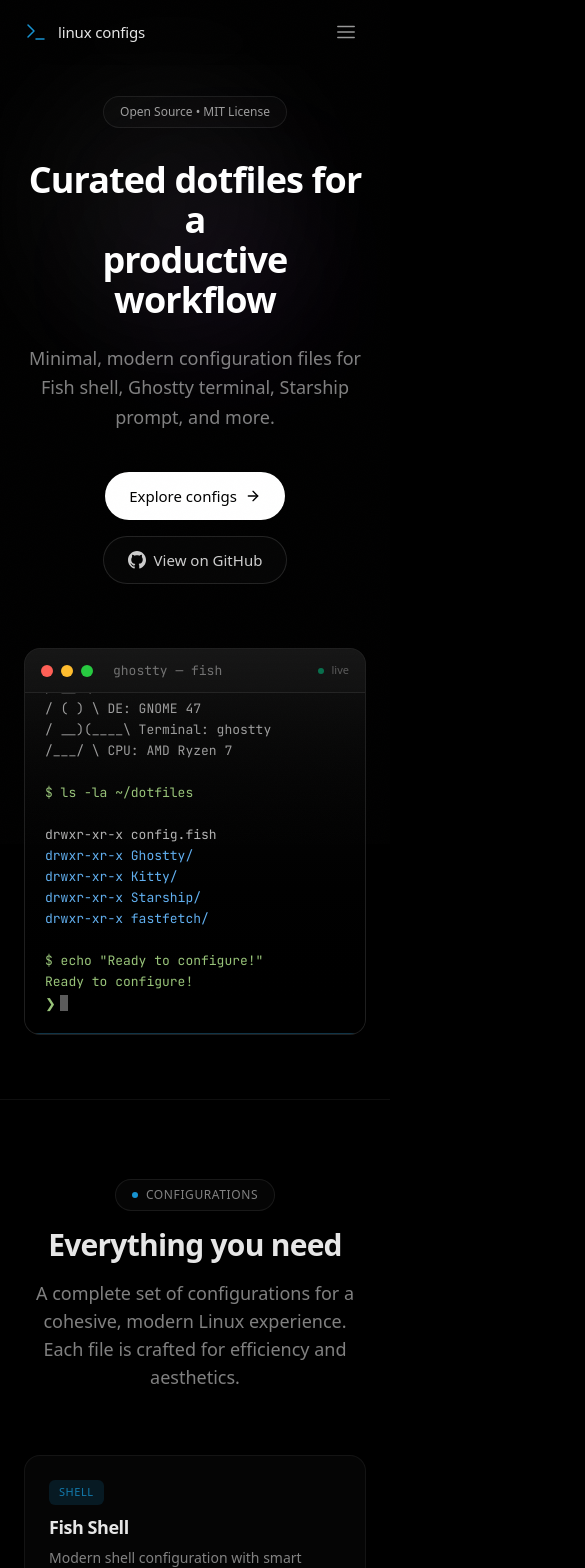
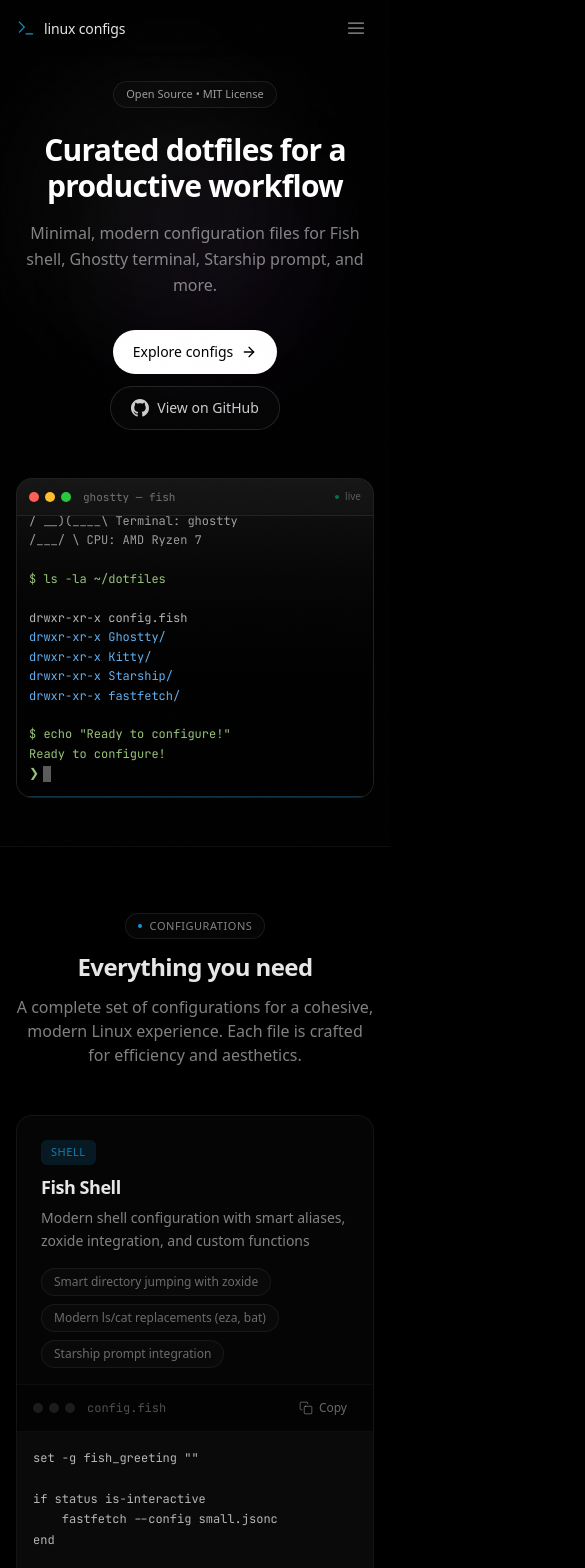
Before and after one commit to insaneodyssey26/Linux-configs, a Next.js app: page / in a window 390 px wide. Shown: the top 1568 px of the page, 585 px wide, since content can reach past the window. Built offline with nearby package versions, Linux system fonts and the light colour scheme.

Commit message:
Fstab conf

```diff
--- a/src/app/globals.css
+++ b/src/app/globals.css
@@ -19,6 +19,7 @@
   -webkit-font-smoothing: antialiased;
   -moz-osx-font-smoothing: grayscale;
   overflow-x: hidden;
+  max-width: 100vw;
 }
 
 /* Noise texture overlay for depth */
@@ -193,14 +194,25 @@
   }
 }
 
-/* Print styles */
-@media print {
-  body::before {
-    display: none;
-  }
+/* Prevent horizontal overflow */
+* {
+  box-sizing: border-box;
+}
 
-  * {
-    background: white !important;
-    color: black !important;
-  }
+html, body {
+  max-width: 100vw;
+  overflow-x: hidden;
 }
+
+/* Ensure images and media don't overflow */
+img, video, canvas, svg {
+  max-width: 100%;
+  height: auto;
+}
+
+/* Prevent long words from overflowing */
+.word-break {
+  word-wrap: break-word;
+  overflow-wrap: break-word;
+  hyphens: auto;
+}
--- a/src/components/configs-section.tsx
+++ b/src/components/configs-section.tsx
@@ -6,33 +6,33 @@
 
 export function ConfigsSection() {
   return (
-    <section id="configs" className="relative py-20 md:py-24">
+    <section id="configs" className="relative py-16 md:py-24">
       {/* Background gradient */}
       <div className="pointer-events-none absolute inset-0">
         <div className="absolute top-0 left-0 h-px w-full bg-white/[0.06]" />
       </div>
 
-      <div className="relative mx-auto max-w-6xl px-6">
+      <div className="relative mx-auto max-w-6xl px-4 sm:px-6">
         {/* Section Header */}
         <motion.div
-          className="mb-16 text-center"
+          className="mb-12 text-center md:mb-16"
           initial={{ opacity: 0, y: 20 }}
           whileInView={{ opacity: 1, y: 0 }}
           viewport={{ once: true, margin: "-100px" }}
           transition={{ duration: 0.6 }}
         >
           <motion.span
-            className="mb-4 inline-flex items-center gap-2 rounded-full border border-white/[0.08] bg-white/[0.02] px-4 py-1.5 text-[12px] font-medium uppercase tracking-wider text-white/50 backdrop-blur-sm"
+            className="mb-3 inline-flex items-center gap-2 rounded-full border border-white/[0.08] bg-white/[0.02] px-3 py-1 text-[11px] font-medium uppercase tracking-wider text-white/50 backdrop-blur-sm sm:px-4 sm:py-1.5 sm:text-[12px]"
             initial={{ opacity: 0, scale: 0.9 }}
             whileInView={{ opacity: 1, scale: 1 }}
             viewport={{ once: true }}
             transition={{ delay: 0.1 }}
           >
-            <span className="h-1.5 w-1.5 rounded-full bg-[#1793d1]" />
+            <span className="h-1 w-1 rounded-full bg-[#1793d1] sm:h-1.5 sm:w-1.5" />
             Configurations
           </motion.span>
           <motion.h2
-            className="text-3xl font-semibold tracking-tight text-white/90 md:text-4xl"
+            className="text-2xl font-semibold tracking-tight text-white/90 md:text-4xl"
             initial={{ opacity: 0, y: 10 }}
             whileInView={{ opacity: 1, y: 0 }}
             viewport={{ once: true }}
@@ -41,7 +41,7 @@
             Everything you need
           </motion.h2>
           <motion.p
-            className="mx-auto mt-4 max-w-lg text-lg text-white/50"
+            className="mx-auto mt-3 max-w-lg text-base text-white/50 md:text-lg"
             initial={{ opacity: 0, y: 10 }}
             whileInView={{ opacity: 1, y: 0 }}
             viewport={{ once: true }}
@@ -53,7 +53,7 @@
         </motion.div>
 
         {/* Config Grid */}
-        <div className="grid gap-6 md:grid-cols-2">
+        <div className="grid gap-4 sm:gap-6 md:grid-cols-2">
           {configs.map((config, index) => (
             <ConfigCard key={config.id} config={config} index={index} />
           ))}
--- a/src/components/header.tsx
+++ b/src/components/header.tsx
@@ -55,20 +55,20 @@
           hasScrolled && "backdrop-saturate-150"
         )}
       >
-        <div className="mx-auto max-w-6xl px-6">
-          <div className="flex h-16 items-center justify-between">
+        <div className="mx-auto max-w-6xl px-4 sm:px-6">
+          <div className="flex h-14 items-center justify-between md:h-16">
             {/* Logo */}
             <Link
               href="/"
-              className="group flex items-center gap-2.5 text-white/90 transition-colors hover:text-white"
+              className="group flex items-center gap-2 text-white/90 transition-colors hover:text-white"
             >
               <motion.div
                 whileHover={{ rotate: [0, -10, 10, 0] }}
                 transition={{ duration: 0.4 }}
               >
-                <Terminal size={24} className="text-[#1793d1] transition-colors group-hover:text-[#1ca3e3]" />
+                <Terminal size={20} className="text-[#1793d1] transition-colors group-hover:text-[#1ca3e3] lg:size-22" />
               </motion.div>
-              <span className="text-[15px] font-medium tracking-[-0.01em]">
+              <span className="text-[14px] font-medium tracking-[-0.01em] md:text-base lg:text-lg">
                 linux configs
               </span>
             </Link>
@@ -79,17 +79,17 @@
                 <Link
                   key={link.href}
                   href={link.href}
-                  className="group relative px-4 py-2 text-[14px] text-white/50 transition-colors hover:text-white/90"
+                  className="group relative px-3 py-2 text-[14px] text-white/50 transition-colors hover:text-white/90 md:px-4"
                 >
                   {link.label}
-                  <span className="absolute inset-x-4 -bottom-px h-px bg-[#1793d1]/50 opacity-0 transition-opacity group-hover:opacity-100" />
+                  <span className="absolute inset-x-3 -bottom-px h-px bg-[#1793d1]/50 opacity-0 transition-opacity group-hover:opacity-100 md:inset-x-4" />
                 </Link>
               ))}
               <motion.a
                 href="https://github.com/insaneodyssey26/Linux-configs"
                 target="_blank"
                 rel="noopener noreferrer"
-                className="ml-3 flex items-center gap-2 rounded-full border border-white/[0.08] bg-white/[0.02] px-4 py-2 text-[14px] text-white/70 transition-all hover:border-white/[0.15] hover:bg-white/[0.05] hover:text-white"
+                className="ml-2 flex items-center gap-2 rounded-full border border-white/[0.08] bg-white/[0.02] px-3 py-2 text-[14px] text-white/70 transition-all hover:border-white/[0.15] hover:bg-white/[0.05] hover:text-white md:ml-3 md:px-4"
                 whileHover={{ scale: 1.02 }}
                 whileTap={{ scale: 0.98 }}
               >
@@ -101,7 +101,7 @@
             {/* Mobile Menu Button */}
             <motion.button
               onClick={() => setMobileMenuOpen(!mobileMenuOpen)}
-              className="flex h-10 w-10 items-center justify-center rounded-xl text-white/60 transition-colors hover:bg-white/[0.05] hover:text-white md:hidden"
+              className="flex h-9 w-9 items-center justify-center rounded-xl text-white/60 transition-colors hover:bg-white/[0.05] hover:text-white md:hidden"
               whileTap={{ scale: 0.95 }}
               aria-label="Toggle menu"
               aria-expanded={mobileMenuOpen}
@@ -115,7 +115,7 @@
                     exit={{ rotate: 90, opacity: 0 }}
                     transition={{ duration: 0.2 }}
                   >
-                    <X size={22} />
+                    <X size={20} />
                   </motion.div>
                 ) : (
                   <motion.div
@@ -125,7 +125,7 @@
                     exit={{ rotate: -90, opacity: 0 }}
                     transition={{ duration: 0.2 }}
                   >
-                    <Menu size={22} />
+                    <Menu size={20} />
                   </motion.div>
                 )}
               </AnimatePresence>
@@ -145,7 +145,7 @@
             className="fixed inset-0 z-40 bg-black/98 backdrop-blur-2xl md:hidden"
           >
             <motion.div
-              className="flex h-full flex-col items-center justify-center gap-8"
+              className="flex h-full flex-col items-center justify-center gap-6 px-4"
               initial="hidden"
               animate="visible"
               exit="hidden"
@@ -168,7 +168,7 @@
                   <Link
                     href={link.href}
                     onClick={() => setMobileMenuOpen(false)}
-                    className="text-3xl font-medium text-white/80 transition-colors hover:text-white"
+                    className="text-2xl font-medium text-white/80 transition-colors hover:text-white sm:text-3xl"
                   >
                     {link.label}
                   </Link>
@@ -185,9 +185,9 @@
                   target="_blank"
                   rel="noopener noreferrer"
                   onClick={() => setMobileMenuOpen(false)}
-                  className="mt-4 flex items-center gap-3 rounded-full border border-white/10 bg-white/5 px-6 py-3 text-lg text-white/90 transition-all hover:bg-white/10"
+                  className="mt-2 flex items-center gap-3 rounded-full border border-white/10 bg-white/5 px-5 py-3 text-base text-white/90 transition-all hover:bg-white/10 sm:px-6 sm:text-lg"
                 >
-                  <GitHub size={20} />
+                  <GitHub size={18} />
                   <span>View on GitHub</span>
                 </a>
               </motion.div>
--- a/src/components/hero-section.tsx
+++ b/src/components/hero-section.tsx
@@ -28,7 +28,7 @@
 
 export function HeroSection() {
   return (
-    <section className="relative overflow-hidden pt-24 pb-16 md:pt-32 md:pb-24">
+    <section className="relative overflow-hidden pt-20 pb-12 md:pt-32 md:pb-24">
       {/* Animated background */}
       <div className="pointer-events-none absolute inset-0">
         {/* Floating orbs */}
@@ -68,7 +68,7 @@
         }}
       />
 
-      <div className="relative mx-auto max-w-6xl px-6">
+      <div className="relative mx-auto max-w-6xl px-4 sm:px-6">
         <motion.div
           className="mx-auto max-w-3xl text-center"
           variants={container}
@@ -77,14 +77,14 @@
         >
           {/* Badge */}
           <motion.div variants={item}>
-            <span className="inline-flex items-center gap-2 rounded-full border border-white/[0.08] bg-white/[0.02] px-4 py-1.5 text-[12px] font-medium text-white/60 backdrop-blur-sm">
+            <span className="inline-flex items-center gap-2 rounded-full border border-white/[0.08] bg-white/[0.02] px-3 py-1 text-[11px] font-medium text-white/60 backdrop-blur-sm sm:px-4 sm:text-[12px]">
               Open Source • MIT License
             </span>
           </motion.div>
 
           {/* Headline */}
           <motion.h1
-            className="mt-8 text-4xl font-semibold tracking-tight text-white md:text-6xl md:leading-[1.1]"
+            className="mt-6 text-3xl font-semibold tracking-tight text-white sm:text-4xl md:text-6xl md:leading-[1.1]"
             variants={item}
           >
             Curated dotfiles for a
@@ -96,7 +96,7 @@
 
           {/* Subheadline */}
           <motion.p
-            className="mx-auto mt-6 max-w-xl text-lg leading-relaxed text-white/50 md:text-xl"
+            className="mx-auto mt-4 max-w-xl text-base leading-relaxed text-white/50 sm:text-lg md:text-xl"
             variants={item}
           >
             Minimal, modern configuration files for Fish shell, Ghostty
@@ -105,13 +105,13 @@
 
           {/* CTAs */}
           <motion.div
-            className="mt-10 flex flex-col items-center justify-center gap-4 sm:flex-row"
+            className="mt-8 flex flex-col items-center justify-center gap-3 sm:flex-row sm:gap-4"
             variants={item}
           >
             <Magnetic strength={0.15}>
               <motion.a
                 href="#configs"
-                className="group relative flex h-12 items-center gap-2 overflow-hidden rounded-full bg-white px-6 text-[15px] font-medium text-black"
+                className="group relative flex h-11 items-center gap-2 overflow-hidden rounded-full bg-white px-5 text-[14px] font-medium text-black sm:h-12 sm:px-6 sm:text-[15px]"
                 whileHover={{ scale: 1.02 }}
                 whileTap={{ scale: 0.98 }}
               >
@@ -130,7 +130,7 @@
                 href="https://github.com/insaneodyssey26/Linux-configs"
                 target="_blank"
                 rel="noopener noreferrer"
-                className="group flex h-12 items-center gap-2 rounded-full border border-white/[0.12] bg-white/[0.02] px-6 text-[15px] font-medium text-white/80 backdrop-blur-sm transition-all hover:border-white/[0.20] hover:bg-white/[0.05]"
+                className="group flex h-11 items-center gap-2 rounded-full border border-white/[0.12] bg-white/[0.02] px-5 text-[14px] font-medium text-white/80 backdrop-blur-sm transition-all hover:border-white/[0.20] hover:bg-white/[0.05] sm:h-12 sm:px-6 sm:text-[15px]"
                 whileHover={{ scale: 1.02 }}
                 whileTap={{ scale: 0.98 }}
               >
@@ -143,7 +143,7 @@
 
         {/* Terminal Demo */}
         <motion.div
-          className="mt-16 md:mt-20"
+          className="mt-12 md:mt-20"
           initial={{ opacity: 0, y: 40 }}
           animate={{ opacity: 1, y: 0 }}
           transition={{ duration: 1, delay: 0.8, ease: easing.gentle }}
--- a/src/components/terminal-demo.tsx
+++ b/src/components/terminal-demo.tsx
@@ -93,36 +93,36 @@
       transition={{ duration: 0.6 }}
     >
       {/* Terminal Header */}
-      <div className="flex items-center justify-between border-b border-white/[0.06] bg-gradient-to-b from-white/[0.04] to-white/[0.02] px-4 py-3">
-        <div className="flex items-center gap-3">
-          <div className="flex gap-2">
+      <div className="flex items-center justify-between border-b border-white/[0.06] bg-gradient-to-b from-white/[0.04] to-white/[0.02] px-3 py-2.5 sm:px-4 sm:py-3">
+        <div className="flex items-center gap-2 sm:gap-3">
+          <div className="flex gap-1.5 sm:gap-2">
             <motion.span
-              className="h-3 w-3 rounded-full bg-[#ff5f56]"
+              className="h-2.5 w-2.5 rounded-full bg-[#ff5f56] sm:h-3 sm:w-3"
               whileHover={{ scale: 1.2 }}
             />
             <motion.span
-              className="h-3 w-3 rounded-full bg-[#ffbd2e]"
+              className="h-2.5 w-2.5 rounded-full bg-[#ffbd2e] sm:h-3 sm:w-3"
               whileHover={{ scale: 1.2 }}
             />
             <motion.span
-              className="h-3 w-3 rounded-full bg-[#27ca40]"
+              className="h-2.5 w-2.5 rounded-full bg-[#27ca40] sm:h-3 sm:w-3"
               whileHover={{ scale: 1.2 }}
             />
           </div>
-          <span className="ml-2 font-mono text-[13px] text-white/40">
+          <span className="ml-1 font-mono text-[11px] text-white/40 sm:ml-2 sm:text-[13px]">
             ghostty — fish
           </span>
         </div>
-        <div className="flex items-center gap-2">
-          <span className="h-1.5 w-1.5 rounded-full bg-emerald-500 animate-pulse" />
-          <span className="text-[11px] text-white/30">live</span>
+        <div className="flex items-center gap-1.5 sm:gap-2">
+          <span className="h-1 w-1 rounded-full bg-emerald-500 animate-pulse sm:h-1.5 sm:w-1.5" />
+          <span className="text-[10px] text-white/30 sm:text-[11px]">live</span>
         </div>
       </div>
 
       {/* Terminal Body */}
       <div
         ref={terminalRef}
-        className="h-[340px] overflow-y-auto bg-gradient-to-b from-[#0d0d0d] to-black p-5 font-mono text-[13px] leading-relaxed scrollbar-thin"
+        className="h-[280px] overflow-y-auto bg-gradient-to-b from-[#0d0d0d] to-black p-3 font-mono text-[12px] leading-relaxed scrollbar-thin sm:h-[340px] sm:p-5 sm:text-[13px]"
       >
         <AnimatePresence>
           {lines.map((line, i) => (
```
Also changed, not shown: src/components/cta-section.tsx (+6 -6 lines), src/components/footer.tsx (+10 -10 lines), src/components/install-section.tsx (+9 -9 lines), 1 other file (tests, documents, lock files or other folders).
